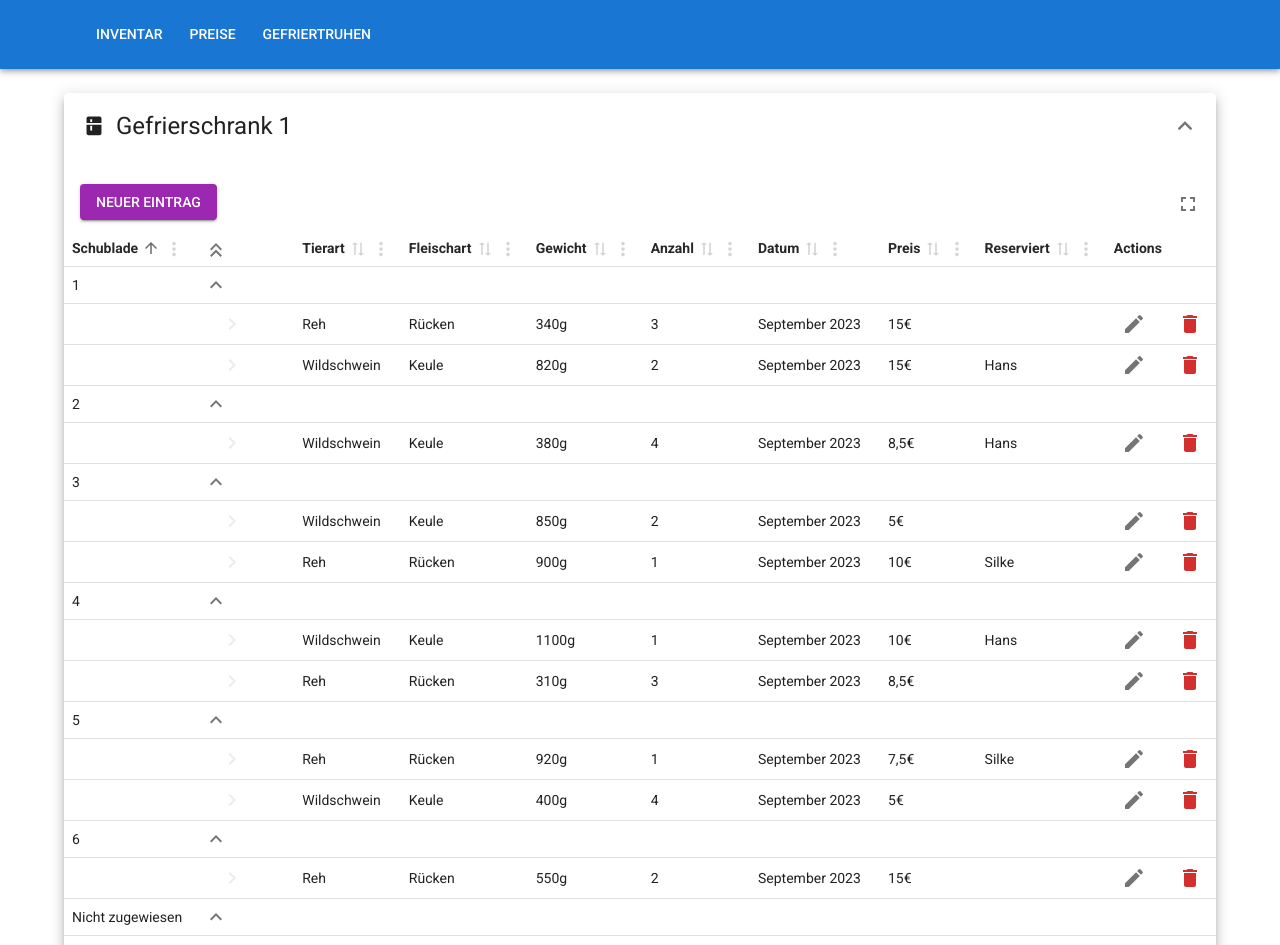
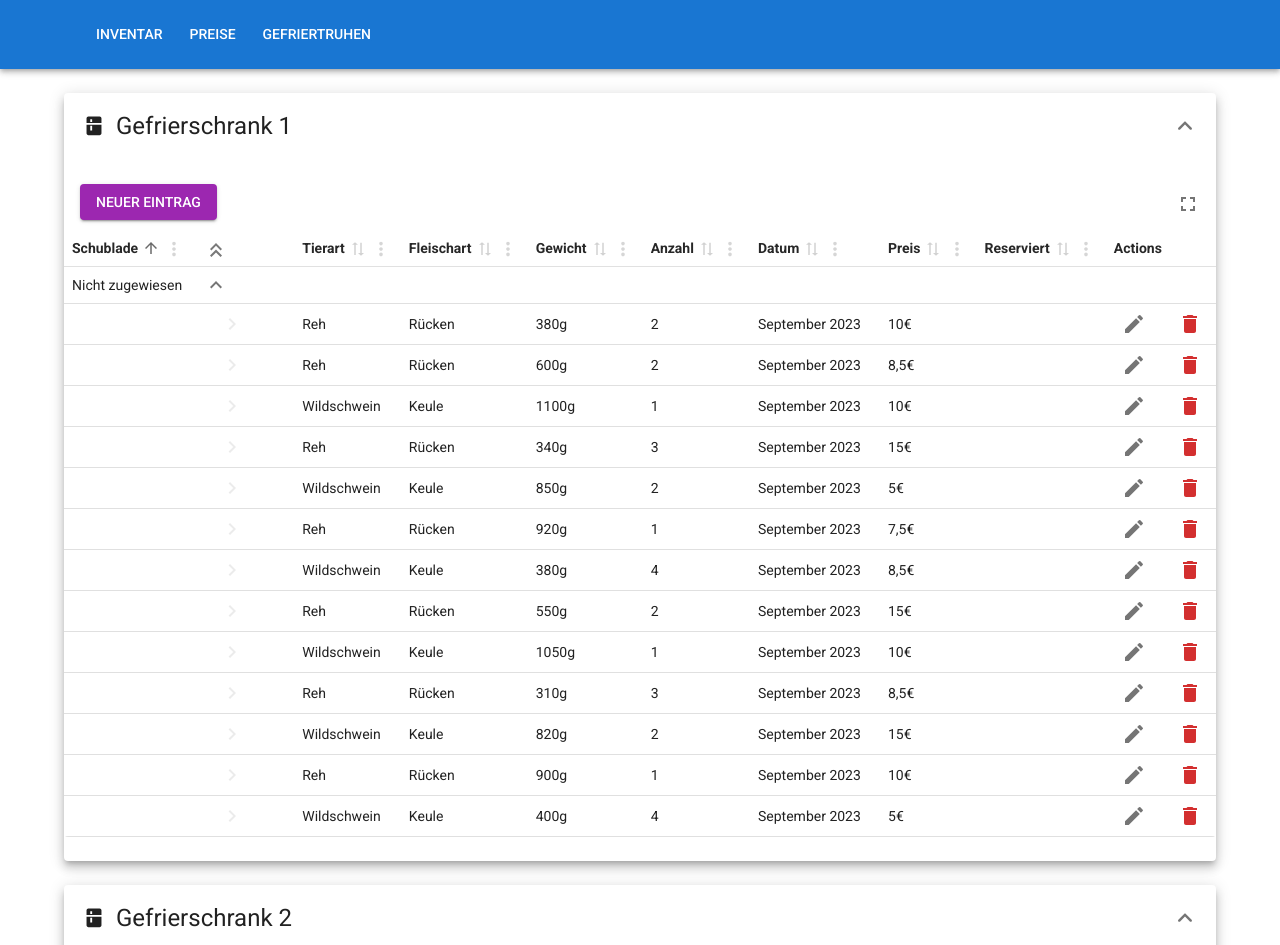
Before and after one commit to mattzes/vension_mgmt, a Next.js app: page /inventory in a window 1280 px wide. Shown: the top 945 px of the page. Built offline with nearby package versions, Linux system fonts and the light colour scheme.

Commit message:
feat: update generell types

```diff
--- a/src/components/inventory/Inventory.tsx
+++ b/src/components/inventory/Inventory.tsx
@@ -2,7 +2,7 @@ import React, { useContext } from 'react';
 import { FreezerContext } from '../../context/FreezerContext';
 import InventoryCard from './InventoryCard';
 import { Typography } from '@mui/material';
-import { Freezer } from '@/general_types';
+import { FreezerWithVensions } from '@/general_types';
 
 export default function Inventory() {
   const { freezers } = useContext(FreezerContext);
--- a/src/components/inventory/InventoryCard.tsx
+++ b/src/components/inventory/InventoryCard.tsx
@@ -17,7 +17,7 @@ import KitchenIcon from '@mui/icons-material/Kitchen';
 import ExpandMoreRoundedIcon from '@mui/icons-material/ExpandMoreRounded';
 import InventoryTable from './InventoryTable';
 import { FreezerContext } from '../../context/FreezerContext';
-import { Freezer } from '@/general_types';
+import { FreezerWithVensions } from '@/general_types';
 
 interface ExpandMoreProps extends IconButtonProps {
   expand: boolean;
@@ -32,7 +32,7 @@ const ExpandMore = styled((props: ExpandMoreProps) => {
     duration: theme.transitions.duration.shortest,
   }),
 }));
-const InventoryCard = ({ freezer }: { freezer: Freezer }) => {
+const InventoryCard = ({ freezer }: { freezer: FreezerWithVensions }) => {
   const theme = useTheme();
   const [expanded, setExpanded] = useState(true);
   const isBelowMd = useMediaQuery(theme.breakpoints.down('md'));
--- a/src/components/inventory/InventoryTable.tsx
+++ b/src/components/inventory/InventoryTable.tsx
@@ -4,7 +4,7 @@ import { Box, Button, IconButton, MenuItem, Tooltip } from '@mui/material';
 import { Delete, Edit } from '@mui/icons-material';
 import { RecordForm } from '@/components/inventory/RecordForm';
 import { animals, meats, prices } from '@/mocked_general_data';
-import { Vension } from '@/general_types';
+import { Vensions } from '@/general_types';
 import { FreezerContext } from '@/context/FreezerContext';
 
 export type MuiTextFieldProps = {
@@ -14,7 +14,7 @@ export type MuiTextFieldProps = {
   defaultValue?: any;
 };
 
-export type MyColumnDef = MRT_ColumnDef<Vension> & {
+export type MyColumnDef = MRT_ColumnDef<Vensions> & {
   accessorKey:
     | 'freezer_id'
     | 'drawer_number'
@@ -31,13 +31,13 @@ export type MyColumnDef = MRT_ColumnDef<Vension> & {
 
 const InventoryTable = ({ freezerId, fullscreen }: { freezerId: number; fullscreen: boolean }) => {
   const { freezers, addVension, deleteVension, updateVension } = useContext(FreezerContext);
-  const freezer = freezers.find(freezer => freezer.id === freezerId) ?? { id: 0, drawer_numbers: 0, vensions: [] };
+  const freezer = freezers.find(freezer => freezer.id === freezerId) ?? { id: 0, drawerNumbers: 0, vensions: [] };
   const drawer_numbers: Array<string | number> = ['Nicht zugewiesen'];
-  for (let i = 1; freezer && i <= freezer.drawer_numbers; i++) {
+  for (let i = 1; freezer && i <= freezer.drawerNumbers; i++) {
     drawer_numbers.push(i);
   }
   const [createRecordOpen, setRecordFormOpen] = useState(false);
-  const [rowToEdit, setRowToEdit] = useState<MRT_Row<Vension> | null>(null);
+  const [rowToEdit, setRowToEdit] = useState<MRT_Row<Vensions> | null>(null);
 
   const [columns, setColums] = useState<MyColumnDef[]>([
     {
@@ -54,7 +54,7 @@ const InventoryTable = ({ freezerId, fullscreen }: { freezerId: number; fullscre
           </MenuItem>
         )),
       }),
-      Cell: ({ row }) => <>{freezers.find(freezer => freezer.id === row.original.freezer_id)?.name}</>,
+      Cell: ({ row }) => <>{freezers.find(freezer => freezer.id === row.original.freezerId)?.name}</>,
     },
     {
       accessorKey: 'drawer_number',
@@ -71,10 +71,10 @@ const InventoryTable = ({ freezerId, fullscreen }: { freezerId: number; fullscre
         )),
       }),
       GroupedCell: ({ row }) => (
-        <>{typeof row.original.drawer_number === 'number' ? row.original.drawer_number : 'Nicht zugewiesen'}</>
+        <>{typeof row.original.drawerNumber === 'number' ? row.original.drawerNumber : 'Nicht zugewiesen'}</>
       ),
       Cell: ({ row }) => (
-        <>{typeof row.original.drawer_number === 'number' ? row.original.drawer_number : 'Nicht zugewiesen'}</>
+        <>{typeof row.original.drawerNumber === 'number' ? row.original.drawerNumber : 'Nicht zugewiesen'}</>
       ),
     },
     {
@@ -197,12 +197,12 @@ const InventoryTable = ({ freezerId, fullscreen }: { freezerId: number; fullscre
     setRecordFormOpen(true);
   };
 
-  const setEditingRow = (row: MRT_Row<Vension>) => {
+  const setEditingRow = (row: MRT_Row<Vensions>) => {
     setRowToEdit(row);
     setRecordFormOpen(true);
   };
 
-  const handleSaveRowEdits = (values: Vension) => {
+  const handleSaveRowEdits = (values: Vensions) => {
     if (rowToEdit) {
       updateVension(freezer.id, values);
     }
--- a/src/context/FreezerContext.tsx
+++ b/src/context/FreezerContext.tsx
@@ -1,35 +1,35 @@
 'use client';
 
 import { freezers as test_data } from '../mocked_general_data';
-import { Freezer, Vension } from '../general_types';
+import { FreezerWithVensions, Vensions } from '../general_types';
 import { createContext, useState } from 'react';
 
 export type FreezerContextType = {
-  freezers: Freezer[];
-  addVension: (newVension: Vension) => void;
+  freezers: FreezerWithVensions[];
+  addVension: (newVension: Vensions) => void;
   deleteVension: (freezerId: number, vensionId: number) => void;
-  updateVension: (currentfreezerId: number, updatedVension: Vension) => void;
+  updateVension: (currentfreezerId: number, updatedVension: Vensions) => void;
 };
 
 export const FreezerContext = createContext<FreezerContextType>({
   freezers: [],
-  addVension: function (newVension: Vension): void {
+  addVension: function (newVension: Vensions): void {
     throw new Error('Function not implemented.');
   },
   deleteVension: function (freezerId: number, vensionId: number): void {
     throw new Error('Function not implemented.');
   },
-  updateVension: function (currentfreezerId: number, updatedVension: Vension): void {
+  updateVension: function (currentfreezerId: number, updatedVension: Vensions): void {
     throw new Error('Function not implemented.');
   },
 });
 
 export const FreezerContextProvider = ({ children }: { children: React.ReactNode }) => {
-  const [freezers, setFreezers] = useState<Freezer[]>(test_data); // test_data is the mocked data
+  const [freezers, setFreezers] = useState<FreezerWithVensions[]>(test_data); // test_data is the mocked data
 
-  const addVension = (newVension: Vension) => {
+  const addVension = (newVension: Vensions) => {
     const updatedFreezers = freezers.map(freezer => {
-      if (freezer.id === newVension.freezer_id) {
+      if (freezer.id === newVension.freezerId) {
         return { ...freezer, vensions: [...freezer.vensions, newVension] };
       }
       return freezer;
@@ -50,19 +50,19 @@ export const FreezerContextProvider = ({ children }: { children: React.ReactNode
     setFreezers(updatedFreezers);
   };
 
-  const updateVension = (currentFreezerId: number, updatedVension: Vension) => {
+  const updateVension = (currentFreezerId: number, updatedVension: Vensions) => {
     const updatedFreezers = freezers.map(freezer => {
-      if (currentFreezerId === updatedVension.freezer_id && freezer.id === updatedVension.freezer_id) {
+      if (currentFreezerId === updatedVension.freezerId && freezer.id === updatedVension.freezerId) {
         // if the vension is updated in the current freezer, update the vension in the current freezer
         const updatedVensions = freezer.vensions.map(vension =>
           vension.id === updatedVension.id ? updatedVension : vension
         );
         return { ...freezer, vensions: updatedVensions };
-      } else if (currentFreezerId !== updatedVension.freezer_id && freezer.id === currentFreezerId) {
+      } else if (currentFreezerId !== updatedVension.freezerId && freezer.id === currentFreezerId) {
         // if the vension is moved to another freezer and the current freezer is not the updated freezer, remove the vension from the current freezer
         const updatedVensions = freezer.vensions.filter(vension => vension.id !== updatedVension.id);
         return { ...freezer, vensions: updatedVensions };
-      } else if (currentFreezerId !== updatedVension.freezer_id && freezer.id === updatedVension.freezer_id) {
+      } else if (currentFreezerId !== updatedVension.freezerId && freezer.id === updatedVension.freezerId) {
         // if the vension is moved to another freezer and the current freezer is the updated freezer, add the vension to the updated freezer
         return { ...freezer, vensions: [...freezer.vensions, updatedVension] };
       }
--- a/src/mocked_general_data.tsx
+++ b/src/mocked_general_data.tsx
@@ -1,4 +1,4 @@
-import { BasicEntity, Price, Freezer, FreezerOnly } from './general_types';
+import { BasicEntity, Price, FreezerWithVensions, Freezer } from './general_types';
 
 export const animals: BasicEntity[] = [
   {
@@ -30,259 +30,259 @@ export const meats: BasicEntity[] = [
   },
 ];
 
-export const freezers_only: FreezerOnly[] = [
+export const freezers_only: Freezer[] = [
   {
     id: 1,
     name: 'Gefrierschrank 1',
-    drawer_numbers: 10,
+    drawerNumbers: 10,
   },
   {
     id: 2,
     name: 'Gefrierschrank 2',
-    drawer_numbers: 5,
+    drawerNumbers: 5,
   },
   {
     id: 3,
     name: 'Gefrierschrank 3',
-    drawer_numbers: 8,
+    drawerNumbers: 8,
   },
 ];
 
-export const freezers: Freezer[] = [
+export const freezers: FreezerWithVensions[] = [
   {
     id: 1,
     name: 'Gefrierschrank 1',
-    drawer_numbers: 10,
+    drawerNumbers: 10,
     vensions: [
       {
         id: 1,
-        freezer_id: 1,
-        drawer_number: 'Nicht zugewiesen',
+        freezerId: 1,
+        drawerNumber: 'Nicht zugewiesen',
         animal_id: 1,
         meat_id: 2,
         weight: 380,
         count: 2,
         date: new Date().toISOString().split('T')[0].split('-').slice(0, 2).join('-'),
         price_id: 1,
-        reserved_for: '',
+        reservedFor: '',
       },
       {
         id: 8,
-        freezer_id: 1,
-        drawer_number: 'Nicht zugewiesen',
+        freezerId: 1,
+        drawerNumber: 'Nicht zugewiesen',
         animal_id: 1,
         meat_id: 2,
         weight: 600,
         count: 2,
         date: new Date().toISOString().split('T')[0].split('-').slice(0, 2).join('-'),
         price_id: 3,
-        reserved_for: '',
+        reservedFor: '',
       },
       {
         id: 9,
-        freezer_id: 1,
-        drawer_number: 4,
+        freezerId: 1,
+        drawerNumber: 4,
         animal_id: 2,
         meat_id: 1,
         weight: 1100,
         count: 1,
         date: new Date().toISOString().split('T')[0].split('-').slice(0, 2).join('-'),
         price_id: 1,
-        reserved_for: 'Hans',
+        reservedFor: 'Hans',
       },
       {
         id: 10,
-        freezer_id: 1,
-        drawer_number: 1,
+        freezerId: 1,
+        drawerNumber: 1,
         animal_id: 1,
         meat_id: 4,
         weight: 340,
         count: 3,
         date: new Date().toISOString().split('T')[0].split('-').slice(0, 2).join('-'),
         price_id: 2,
-        reserved_for: '',
+        reservedFor: '',
       },
       {
         id: 11,
-        freezer_id: 1,
-        drawer_number: 3,
+        freezerId: 1,
+        drawerNumber: 3,
         animal_id: 2,
         meat_id: 2,
         weight: 850,
         count: 2,
         date: new Date().toISOString().split('T')[0].split('-').slice(0, 2).join('-'),
         price_id: 4,
-        reserved_for: '',
+        reservedFor: '',
       },
       {
         id: 12,
-        freezer_id: 1,
-        drawer_number: 5,
+        freezerId: 1,
+        drawerNumber: 5,
         animal_id: 1,
         meat_id: 1,
         weight: 920,
         count: 1,
         date: new Date().toISOString().split('T')[0].split('-').slice(0, 2).join('-'),
         price_id: 5,
-        reserved_for: 'Silke',
+        reservedFor: 'Silke',
       },
       {
         id: 13,
-        freezer_id: 1,
-        drawer_number: 2,
+        freezerId: 1,
+        drawerNumber: 2,
         animal_id: 2,
         meat_id: 4,
         weight: 380,
         count: 4,
         date: new Date().toISOString().split('T')[0].split('-').slice(0, 2).join('-'),
         price_id: 3,
-        reserved_for: 'Hans',
+        reservedFor: 'Hans',
       },
       {
         id: 14,
-        freezer_id: 1,
-        drawer_number: 6,
+        freezerId: 1,
+        drawerNumber: 6,
         animal_id: 1,
         meat_id: 2,
         weight: 550,
         count: 2,
         date: new Date().toISOString().split('T')[0].split('-').slice(0, 2).join('-'),
         price_id: 2,
-        reserved_for: '',
+        reservedFor: '',
       },
       {
         id: 15,
-        freezer_id: 1,
-        drawer_number: 'Nicht zugewiesen',
+        freezerId: 1,
+        drawerNumber: 'Nicht zugewiesen',
         animal_id: 2,
         meat_id: 1,
         weight: 1050,
         count: 1,
         date: new Date().toISOString().split('T')[0].split('-').slice(0, 2).join('-'),
         price_id: 1,
-        reserved_for: 'Silke',
+        reservedFor: 'Silke',
       },
       {
         id: 16,
-        freezer_id: 1,
-        drawer_number: 4,
+        freezerId: 1,
+        drawerNumber: 4,
         animal_id: 1,
         meat_id: 4,
         weight: 310,
         count: 3,
         date: new Date().toISOString().split('T')[0].split('-').slice(0, 2).join('-'),
         price_id: 3,
-        reserved_for: '',
+        reservedFor: '',
       },
       {
         id: 17,
-        freezer_id: 1,
-        drawer_number: 1,
+        freezerId: 1,
+        drawerNumber: 1,
         animal_id: 2,
         meat_id: 2,
         weight: 820,
         count: 2,
         date: new Date().toISOString().split('T')[0].split('-').slice(0, 2).join('-'),
         price_id: 2,
-        reserved_for: 'Hans',
+        reservedFor: 'Hans',
       },
       {
         id: 18,
-        freezer_id: 1,
-        drawer_number: 3,
+        freezerId: 1,
+        drawerNumber: 3,
         animal_id: 1,
         meat_id: 1,
         weight: 900,
         count: 1,
         date: new Date().toISOString().split('T')[0].split('-').slice(0, 2).join('-'),
         price_id: 1,
-        reserved_for: 'Silke',
+        reservedFor: 'Silke',
       },
       {
         id: 19,
-        freezer_id: 1,
-        drawer_number: 5,
+        freezerId: 1,
+        drawerNumber: 5,
         animal_id: 2,
         meat_id: 4,
         weight: 400,
         count: 4,
         date: new Date().toISOString().split('T')[0].split('-').slice(0, 2).join('-'),
         price_id: 4,
-        reserved_for: '',
+        reservedFor: '',
       },
     ],
   },
   {
     id: 2,
     name: 'Gefrierschrank 2',
-    drawer_numbers: 5,
+    drawerNumbers: 5,
     vensions: [
       {
         id: 1,
-        freezer_id: 2,
-        drawer_number: 'Nicht zugewiesen',
+        freezerId: 2,
+        drawerNumber: 'Nicht zugewiesen',
         animal_id: 1,
         meat_id: 2,
         weight: 380,
         count: 2,
         date: new Date().toISOString().split('T')[0].split('-').slice(0, 2).join('-'),
         price_id: 1,
-        reserved_for: '',
+        reservedFor: '',
       },
       {
         id: 8,
-        freezer_id: 2,
-        drawer_number: 'Nicht zugewiesen',
+        freezerId: 2,
+        drawerNumber: 'Nicht zugewiesen',
         animal_id: 1,
         meat_id: 2,
         weight: 600,
         count: 2,
         date: new Date().toISOString().split('T')[0].split('-').slice(0, 2).join('-'),
         price_id: 3,
-        reserved_for: '',
+        reservedFor: '',
       },
       {
         id: 9,
-        freezer_id: 2,
-        drawer_number: 4,
+        freezerId: 2,
+        drawerNumber: 4,
         animal_id: 2,
         meat_id: 1,
         weight: 1100,
         count: 1,
         date: new Date().toISOString().split('T')[0].split('-').slice(0, 2).join('-'),
         price_id: 1,
-        reserved_for: 'Hans',
+        reservedFor: 'Hans',
       },
       {
         id: 10,
-        freezer_id: 2,
-        drawer_number: 1,
+        freezerId: 2,
+        drawerNumber: 1,
         animal_id: 1,
         meat_id: 4,
         weight: 340,
         count: 3,
         date: new Date().toISOString().split('T')[0].split('-').slice(0, 2).join('-'),
         price_id: 2,
-        reserved_for: '',
+        reservedFor: '',
       },
       {
         id: 11,
-        freezer_id: 2,
-        drawer_number: 3,
+        freezerId: 2,
+        drawerNumber: 3,
         animal_id: 2,
         meat_id: 2,
         weight: 850,
         count: 2,
         date: new Date().toISOString().split('T')[0].split('-').slice(0, 2).join('-'),
         price_id: 4,
-        reserved_for: '',
+        reservedFor: '',
       },
     ],
   },
   {
     id: 3,
     name: 'Gefrierschrank 3',
-    drawer_numbers: 8,
+    drawerNumbers: 8,
     vensions: [],
   },
 ];
```
Also changed, not shown: src/components/freezer/FreezerTable.tsx (+8 -8 lines), src/components/freezer/RecordForm.tsx (+6 -6 lines), src/components/inventory/RecordForm.tsx (+10 -10 lines), src/general_types.tsx (+16 -22 lines).
